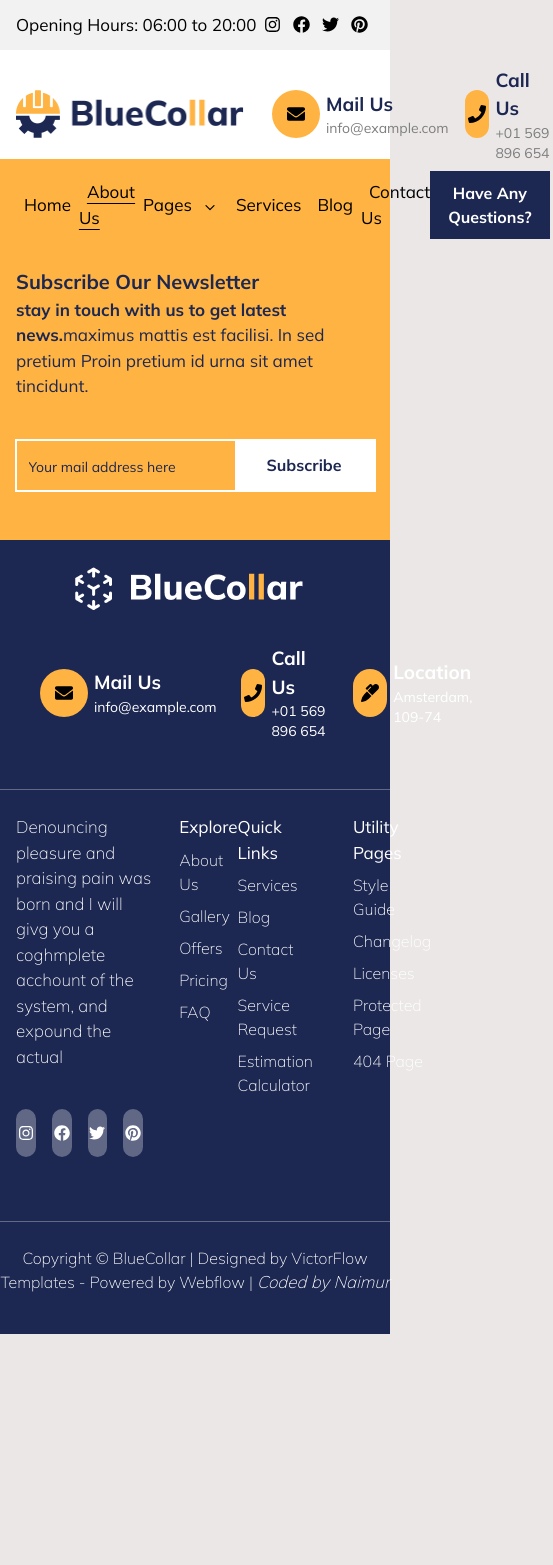
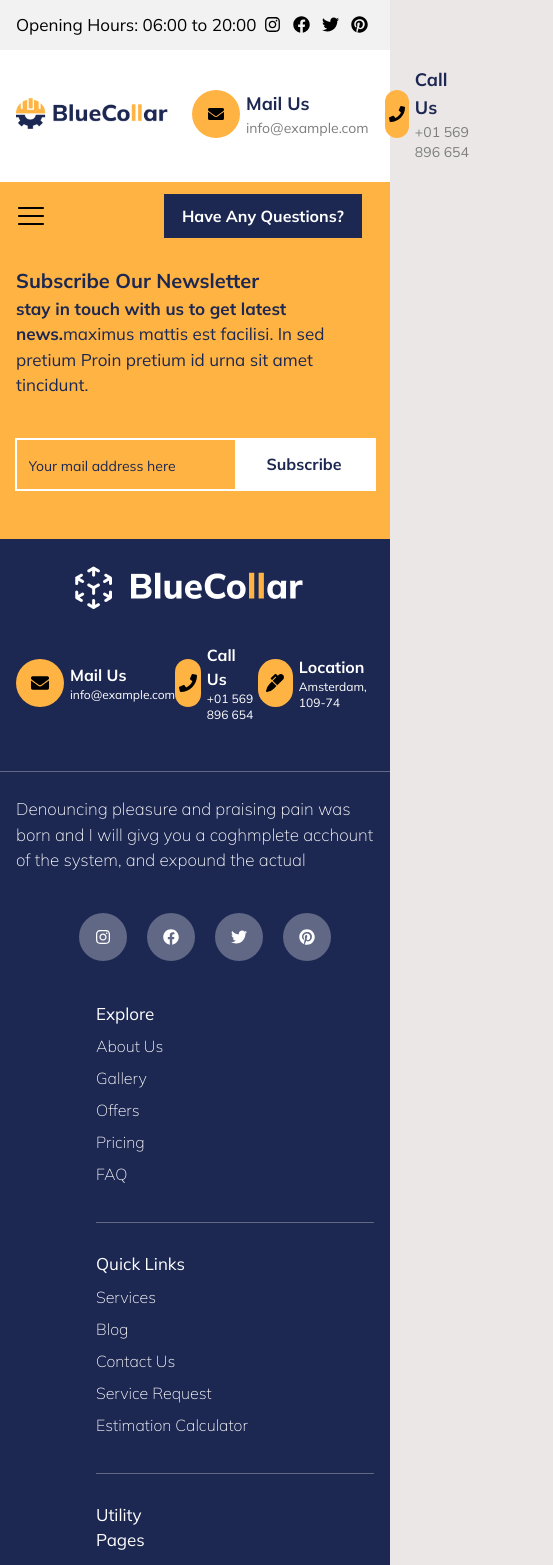
Before and after one commit to mohammad-naimur-rahman/bluecollar-figma-to-react, a React (Vite) app: page /about-us in a window 390 px wide. Shown: the top 1565 px of the page, 553 px wide, since content can reach past the window. Before the commit the page ends 1334 px from the top, so only its background shows below. Built offline with nearby package versions, Linux system fonts and the light colour scheme.

Commit message:
made homepage responsive for md screen

```diff
--- a/src/components/page/Homepage/HeroSection.jsx
+++ b/src/components/page/Homepage/HeroSection.jsx
@@ -9,7 +9,7 @@ const HeroSection = () => {
   return (
     <header className={classNames(styles.header)}>
       <div className="container text-white flex items-center justify-start h-full">
-        <div className="w-[600px]">
+        <div className="w-[600px] md:w-full">
           <div
             className={classNames(styles['header-transparent'], 'px-2 inline-flex items-center justify-center py-1')}
           >
--- a/src/components/page/Homepage/MainServices.jsx
+++ b/src/components/page/Homepage/MainServices.jsx
@@ -13,7 +13,7 @@ const NavButton = ({ img, title, className }) => {
   return (
     <div
       className={classNames(
-        'flex items-center justify-center px-6 py-2 cursor-pointer border-2 hover:bg-white hover:border-white transition-all',
+        'flex items-center justify-center px-6 py-2 md:px-4 md:py-1 cursor-pointer border-2 hover:bg-white hover:border-white transition-all',
         className,
         {
           'border-secondary': !className
@@ -30,7 +30,7 @@ const MainServices = () => {
   return (
     <div className={styles['main-services']}>
       <div className="container">
-        <div className="flex flex-col justify-center items-center text-center w-[60%] xl:w-[70%] lg:w-[90%] mx-auto pt-20">
+        <div className="flex flex-col justify-center items-center text-center w-[60%] xl:w-[70%] lg:w-[90%] md:w-full mx-auto pt-20">
           <h2 className="text-secondary">Professional Main Services</h2>
           <p className="text-secondary pt-4 xl:pt-2">
             Pellentesque vehicula eros neque, maximus mattis est sagittis Nulla facilisi. In sed pretium metus. Proin
@@ -44,7 +44,7 @@ const MainServices = () => {
           </div>
         </div>
 
-        <div className="container bg-white p-10 xl:p-8 flex lg:flex-col justify-between">
+        <div className="container bg-white p-10 xl:p-8 md:p-5 flex lg:flex-col justify-between">
           <div className="w-[60%] lg:w-full lg:order-2 lg:mt-5">
             <Heading img={fourth} title="Based on Commercial" className="mb-2" />
             <h3>Commercial</h3>
--- a/src/components/page/Homepage/OurServices.jsx
+++ b/src/components/page/Homepage/OurServices.jsx
@@ -44,7 +44,7 @@ const services = [
 const OurServices = () => {
   return (
     <div className="container py-28 xl:py-24 lg:py-20 md:py-16 sm:py-12">
-      <div className="w-[60%] text-center flex flex-col justify-center items-center mx-auto">
+      <div className="w-[60%] lg:w-[80%] md:w-full text-center flex flex-col justify-center items-center mx-auto">
         <Heading img={servicesIcon} title="Our Services" bg="bg-white" />
         <h2 className="text-secondary py-3">Our Services</h2>
         <p className="text-gray">
@@ -57,7 +57,7 @@ const OurServices = () => {
         {services.map(({ id, img, title }) => (
           <section
             key={id}
-            className="w-[calc(33%_-_12px)] lg:w-[calc(33%_-_6px)] xl:w-[30%] px-9 py-12 lg:px-5 lg:py-5 bg-secondary flex flex-col items-start justify-between"
+            className="w-[calc(33%_-_12px)] lg:w-[calc(33%_-_6px)] xl:w-[30%] md:w-[45%] px-9 py-12 lg:px-5 lg:py-5 bg-secondary flex flex-col items-start justify-between"
           >
             <div>
               <img src={img} alt={title} className="w-12 h-auto" />
--- a/src/components/page/Homepage/TestimonialsAndForm.jsx
+++ b/src/components/page/Homepage/TestimonialsAndForm.jsx
@@ -81,10 +81,10 @@ const TestimonialsAndForm = () => {
           <h3 className="text-secondary text-center py-5">Our Trusted Clients</h3>
         </div>
         <div className="flex flex-wrap justify-center items-center">
-          <img className="h-12 lg:h-10 w-auto mx-3 my-5" src={brand1} alt="Brand 1" />
-          <img className="h-12 lg:h-10 w-auto mx-3 my-5" src={brand2} alt="Brand 2" />
-          <img className="h-12 lg:h-10 w-auto mx-3 my-5" src={brand3} alt="Brand 3" />
-          <img className="h-12 lg:h-10 w-auto mx-3 my-5" src={brand4} alt="Brand 4" />
+          <img className="h-12 lg:h-10 md:h-8 w-auto mx-3 my-5" src={brand1} alt="Brand 1" />
+          <img className="h-12 lg:h-10 md:h-8 w-auto mx-3 my-5" src={brand2} alt="Brand 2" />
+          <img className="h-12 lg:h-10 md:h-8 w-auto mx-3 my-5" src={brand3} alt="Brand 3" />
+          <img className="h-12 lg:h-10 md:h-8 w-auto mx-3 my-5" src={brand4} alt="Brand 4" />
         </div>
       </div>
     </div>
--- a/src/components/ui/Footer.jsx
+++ b/src/components/ui/Footer.jsx
@@ -44,13 +44,13 @@ const socialIcons = [
 
 const InforCard = ({ logo, title, description }) => {
   return (
-    <div className="flex items-center ml-6">
+    <div className="flex items-center ml-6 lg:ml-0">
       <div className="bg-primary w-14 h-14 lg:w-12 lg:h-12 rounded-full flex items-center justify-center">
         <div className="text-lg">{logo}</div>
       </div>
       <div className="ml-1.5">
-        <h6 className="text-white">{title}</h6>
-        <p className="text-white text-sm">{description}</p>
+        <h6 className="text-white md:text-base">{title}</h6>
+        <p className="text-white text-sm md:text-xs">{description}</p>
       </div>
     </div>
   )
@@ -94,17 +94,17 @@ const Footer = () => {
 
         <div className="container h-[1px] bg-white bg-opacity-30 my-6" />
 
-        <div className="container flex text-white">
-          <div className="w-[40%]">
+        <div className="container flex md:flex-col text-white">
+          <div className="w-[40%] md:w-full">
             <p className="font-thin">
               Denouncing pleasure and praising pain was born and I will givg you a coghmplete acchount of the system,
               and expound the actual
             </p>
-            <div className="flex py-10">
+            <div className="flex py-10 md:justify-center md:w-full">
               {socialIcons.map(({ id, icon }) => (
                 <div
                   key={id}
-                  className="bg-white bg-opacity-30 rounded-full w-12 h-12 mr-4 cursor-pointer flex justify-center items-center"
+                  className="bg-white bg-opacity-30 rounded-full w-12 h-12 mr-4 md:mr-0 md:mx-5 cursor-pointer flex justify-center items-center"
                 >
                   {icon}
                 </div>
@@ -114,8 +114,8 @@ const Footer = () => {
 
           <div className="h-90 w-[1px] bg-white bg-opacity-30 ml-5" />
 
-          <div className="w-[40%]">
-            <div className="flex justify-around">
+          <div className="w-[40%] md:w-full">
+            <div className="flex md:flex-col justify-around md:ml-20">
               <ul>
                 <li className="font-normal pb-2">Explore</li>
                 <li className="font-thin text-base cursor-pointer pb-2">About Us</li>
@@ -124,6 +124,9 @@ const Footer = () => {
                 <li className="font-thin text-base cursor-pointer pb-2">Pricing</li>
                 <li className="font-thin text-base cursor-pointer pb-2">FAQ</li>
               </ul>
+
+              <div className="hidden md:block w-full h-[1px] bg-white bg-opacity-30 my-7" />
+
               <ul>
                 <li className="font-normal pb-2">Quick Links</li>
                 <li className="font-thin text-base cursor-pointer pb-2">Services</li>
@@ -132,13 +135,15 @@ const Footer = () => {
                 <li className="font-thin text-base cursor-pointer pb-2">Service Request</li>
                 <li className="font-thin text-base cursor-pointer pb-2">Estimation Calculator</li>
               </ul>
+
+              <div className="hidden md:block w-full h-[1px] bg-white bg-opacity-30 my-7" />
             </div>
           </div>
 
           <div className="h-90 w-[1px] bg-white bg-opacity-30 mr-10" />
 
-          <div className="w-[20%]">
-            <ul>
+          <div className="w-[20%]  md:ml-20">
+            <ul className="md:mx-auto">
               <li className="font-normal pb-2">Utility Pages</li>
               <li className="font-thin text-base cursor-pointer pb-2">Style Guide</li>
               <li className="font-thin text-base cursor-pointer pb-2">Changelog</li>
--- a/src/components/ui/Header.jsx
+++ b/src/components/ui/Header.jsx
@@ -1,19 +1,19 @@
-import React from 'react'
+import React, { useRef } from 'react'
 import { FaEnvelope, FaFacebook, FaInstagram, FaPhone, FaPinterest, FaTwitter } from 'react-icons/fa'
 import Logo from '@assets/Logo.png'
 import navData from '@data/ui/nav.json'
 import NavLinkStyled from './NavLinkStyled'
 import Button from './Button'
-import { RxCaretDown } from 'react-icons/rx'
+import { RxCaretDown, RxCaretRight, RxHamburgerMenu } from 'react-icons/rx'
 
 const HeaderInforCard = ({ logo, title, description }) => {
   return (
     <div className="flex items-center ml-6 lg:ml-4">
       <div className="bg-primary w-14 lg:w-12 h-14 lg:h-12 rounded-full flex items-center justify-center">
-        <div className="text-lg">{logo}</div>
+        <div className="text-lg md:text-base">{logo}</div>
       </div>
       <div className="ml-1.5">
-        <h6 className="text-secondary">{title}</h6>
+        <h6 className="text-secondary md:text-lg">{title}</h6>
         <p className="text-gray text-sm">{description}</p>
       </div>
     </div>
@@ -21,6 +21,7 @@ const HeaderInforCard = ({ logo, title, description }) => {
 }
 
 const Header = () => {
+  const navMenu = useRef(null)
   return (
     <header className="relative">
       <div className="py-5 lg:py-3 bg-bg-secondary">
@@ -45,7 +46,7 @@ const Header = () => {
 
       <section className="flex flex-col bg-white pt-7 lg:pt-4 pb-12 lg:pb-8">
         <div className="flex items-center justify-between container">
-          <img src={Logo} alt="BlueCollar" className="w-60 h-auto" />
+          <img src={Logo} alt="BlueCollar" className="w-60 lg:w-52 md:w-40 h-auto" />
           <div className="flex">
             <HeaderInforCard logo={<FaEnvelope />} title="Mail Us" description="info@example.com" />
             <HeaderInforCard logo={<FaPhone />} title="Call Us" description="+01 569 896 654" />
@@ -54,18 +55,32 @@ const Header = () => {
       </section>
 
       <nav className="flex items-center justify-between bg-primary container py-3 absolute -translate-x-1/2 left-1/2 -bottom-14">
-        <ul className="flex items-center">
+        <div className="hidden md:block text-3xl cursor-pointer">
+          <RxHamburgerMenu
+            onClick={() => {
+              navMenu.current.classList.toggle('opacity-100')
+              navMenu.current.classList.toggle('opacity-0')
+              navMenu.current.classList.toggle('visible')
+              navMenu.current.classList.toggle('invisible')
+            }}
+          />
+        </div>
+        <ul
+          ref={navMenu}
+          className="flex items-center md:items-start md:flex-col md:absolute bg-primary top-full left-0 opacity-0 invisible transition-all"
+        >
           {navData?.map(({ id, name, link, hasChildren, children }) => (
-            <li key={id}>
+            <li key={id} className="md:my-2.5">
               {hasChildren ? (
-                <div className="relative group">
-                  <div className="mx-6 lg:mx-2 cursor-pointer flex items-center">
+                <div className="relative group md:w-full">
+                  <div className="mx-6 lg:mx-2 cursor-pointer flex items-center md:w-full">
                     <p className="mr-2">Pages</p>
                     <span className="text-xl mt-1">
-                      <RxCaretDown />
+                      <RxCaretDown className="block md:hidden" />
+                      <RxCaretRight className="hidden md:block" />
                     </span>
                   </div>
-                  <ul className="absolute bg-primary top-[calc(100%_+_20px)] left-1/2 -translate-x-1/2 invisible group-hover:visible opacity-0 group-hover:opacity-100 transition-all">
+                  <ul className="absolute bg-primary top-[calc(100%_+_20px)] md:top-0 left-1/2 -translate-x-1/2 md:left-[110%] md:translate-x-0 invisible group-hover:visible opacity-0 group-hover:opacity-100 transition-all">
                     {children.map(({ id, name, link }) => (
                       <li key={id} className="py-2">
                         <NavLinkStyled to={link} className="mx-6 w-[max-content] inline-block">
```
Also changed, not shown: src/components/page/Homepage/BlogAndArticles.jsx (+6 -3 lines), src/components/page/Homepage/PriceAndPlan.jsx (+5 -5 lines).
